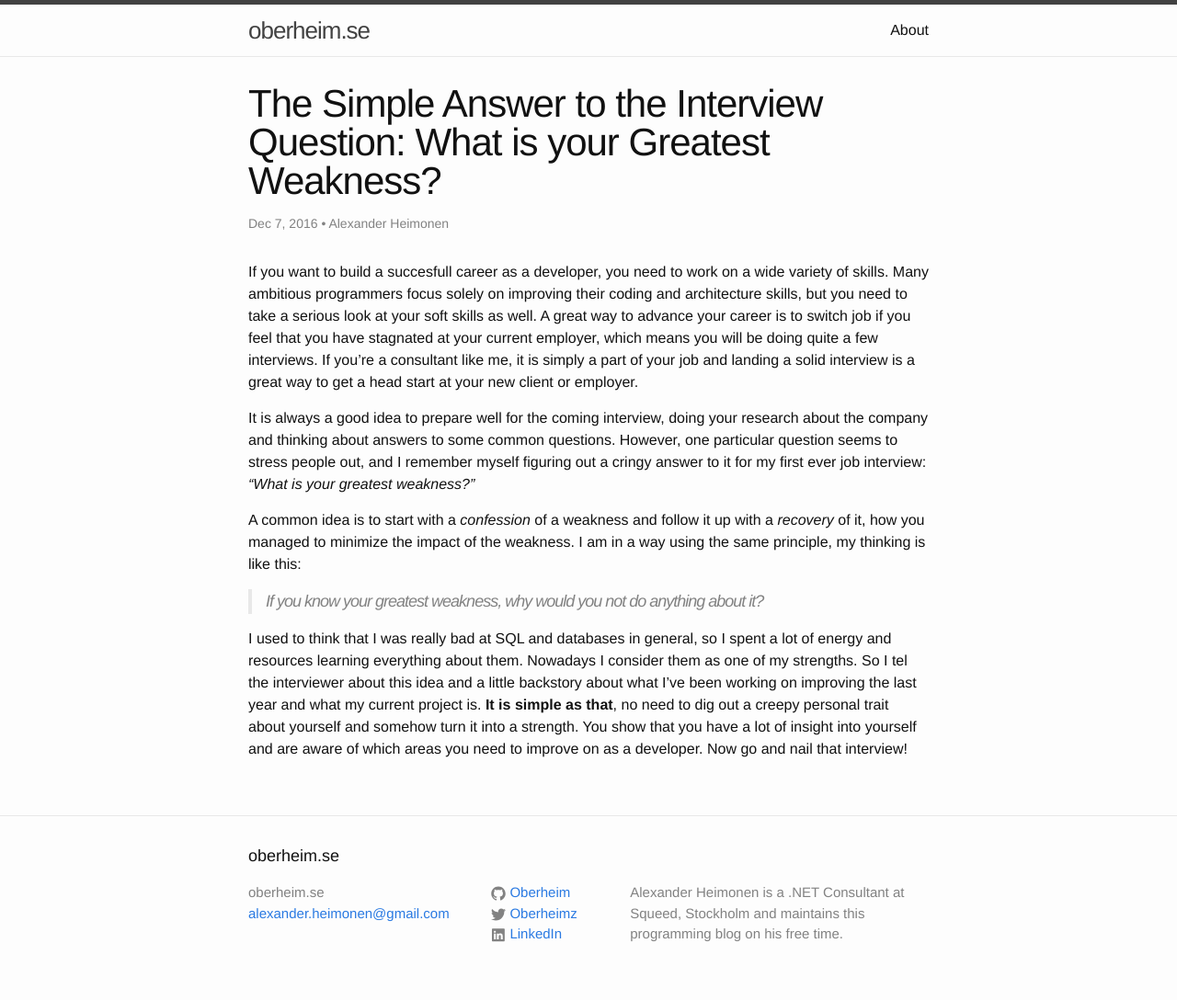
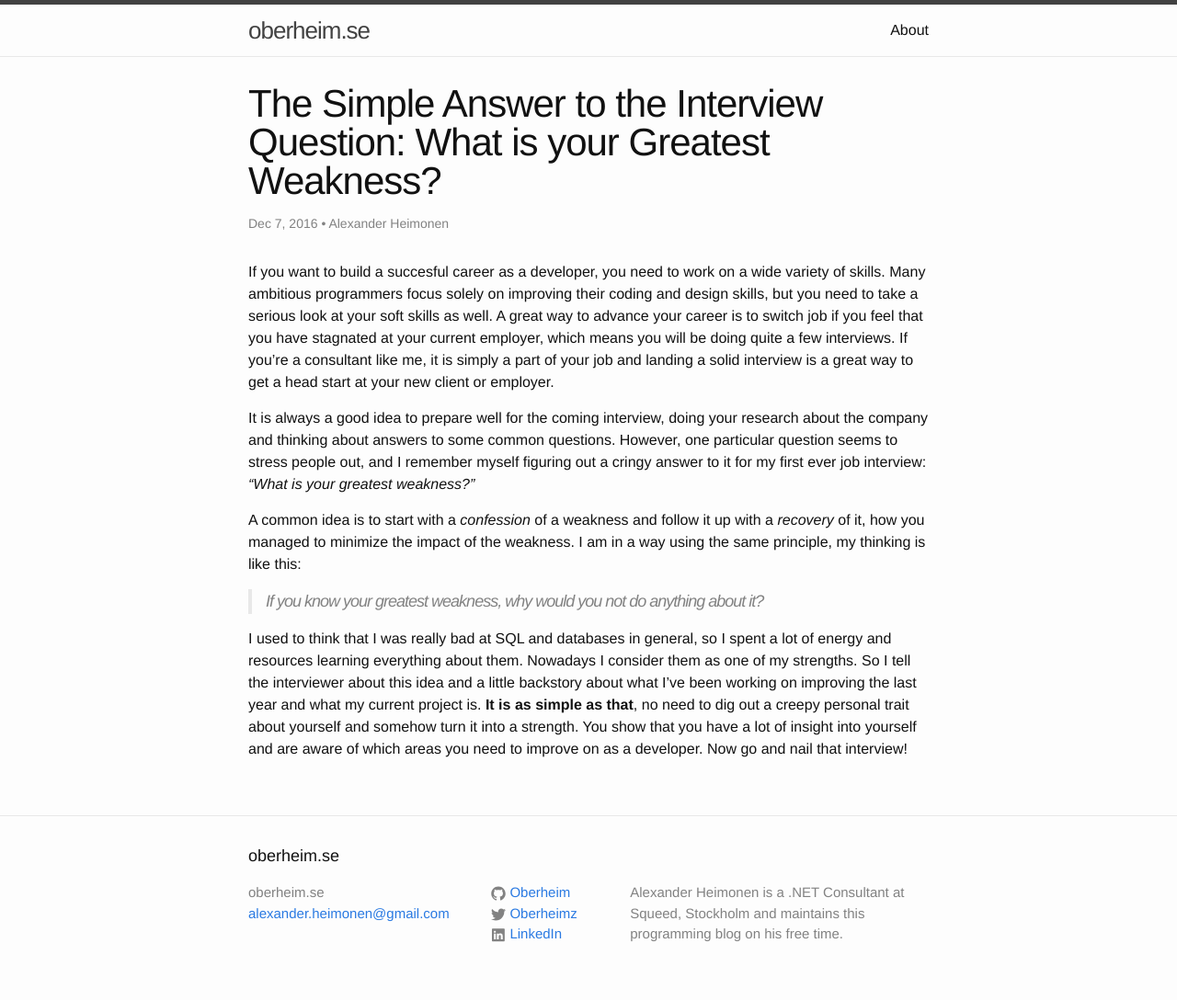
Before and after one commit to Oberheim/Oberheim.github.io, a Jekyll site: the page built from _posts/2016-11-24-what-is-your-greatest-weakness.markdown, in a window 1280 px wide. Shown: the whole page at 92% size. Built offline with Jekyll 4.4.1, drawn with Linux system fonts in a browser that asks for light colours; comment, search, counter and statistics services are not loaded.

Commit message:
Fixed typos

```diff
--- a/_posts/2016-11-24-what-is-your-greatest-weakness.markdown
+++ b/_posts/2016-11-24-what-is-your-greatest-weakness.markdown
@@ -7,7 +7,7 @@ author: Alexander Heimonen
 comments: true
 ---
 
-If you want to build a succesfull career as a developer, you need to work on a wide variety of skills. Many ambitious programmers focus solely on improving their coding and architecture skills, but you need to take a serious look at your soft skills as well. A great way to advance your career is to switch job if you feel that you have stagnated at your current employer, which means you will be doing quite a few interviews. If you're a consultant like me, it is simply a part of your job and landing a solid interview is a great way to get a head start at your new client or employer.
+If you want to build a succesful career as a developer, you need to work on a wide variety of skills. Many ambitious programmers focus solely on improving their coding and design skills, but you need to take a serious look at your soft skills as well. A great way to advance your career is to switch job if you feel that you have stagnated at your current employer, which means you will be doing quite a few interviews. If you're a consultant like me, it is simply a part of your job and landing a solid interview is a great way to get a head start at your new client or employer.
 
 It is always a good idea to prepare well for the coming interview, doing your research about the company and thinking about answers to some common questions. However, one particular question seems to stress people out, and I remember myself figuring out a cringy answer to it for my first ever job interview: *"What is your greatest weakness?"*
 
@@ -15,4 +15,4 @@ A common idea is to start with a *confession* of a weakness and follow it up wit
 
 >If you know your greatest weakness, why would you not do anything about it?
 
-I used to think that I was really bad at SQL and databases in general, so I spent a lot of energy and resources learning everything about them. Nowadays I consider them as one of my strengths. So I tel the interviewer about this idea and a little backstory about what I've been working on improving the last year and what my current project is. **It is simple as that**, no need to dig out a creepy personal trait about yourself and somehow turn it into a strength. You show that you have a lot of insight into yourself and are aware of which areas you need to improve on as a developer. Now go and nail that interview!
+I used to think that I was really bad at SQL and databases in general, so I spent a lot of energy and resources learning everything about them. Nowadays I consider them as one of my strengths. So I tell the interviewer about this idea and a little backstory about what I've been working on improving the last year and what my current project is. **It is as simple as that**, no need to dig out a creepy personal trait about yourself and somehow turn it into a strength. You show that you have a lot of insight into yourself and are aware of which areas you need to improve on as a developer. Now go and nail that interview!
```
